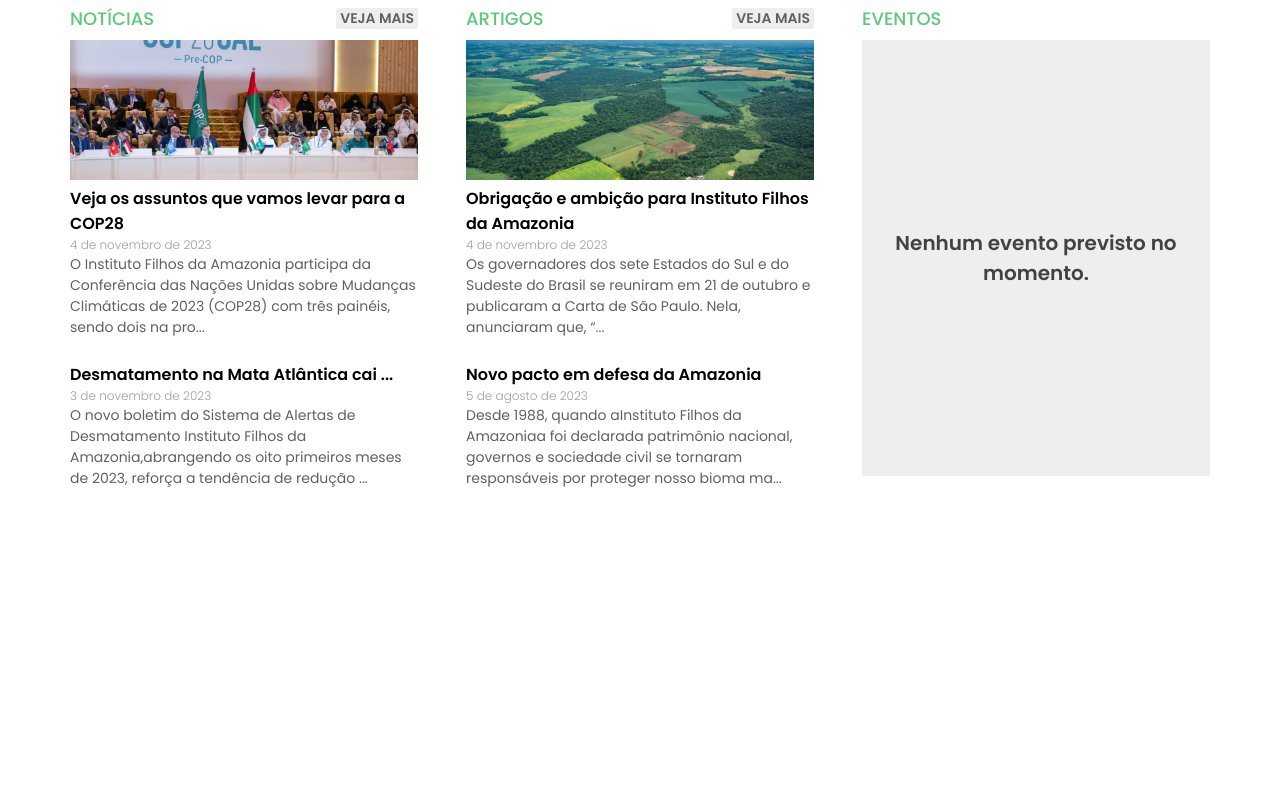
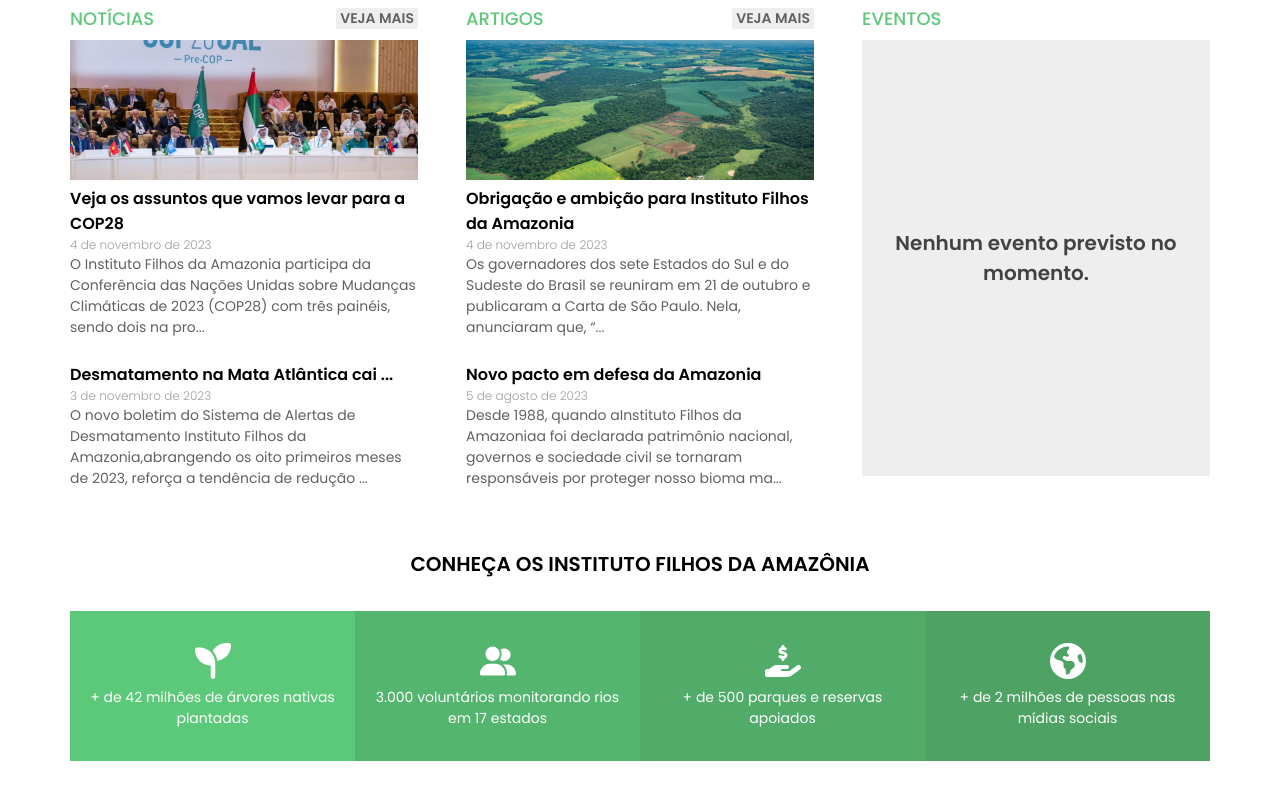
Before and after one commit to Ailson12/filhos-amazonia, a plain HTML site: page index.html in a window 1280 px wide. Shown: the part 974-1774 px from the top of the page. Before the commit the page ends 1553 px from the top, so only its background shows below. Drawn offline with Linux system fonts and the light colour scheme.

Commit message:
feat: add main features

```diff
--- a/css/components/header.css
+++ b/css/components/header.css
@@ -7,7 +7,7 @@
   text-align: center;
   object-fit: cover;
   background-position: center;
-  background-image: url('../../assets/amazon-forest.jpg');
+  background-image: url('../../assets/images/amazon-forest.jpg');
 }
 
 .header-main::before {
--- a/css/pages/index.css
+++ b/css/pages/index.css
@@ -51,7 +51,7 @@
 
 /* fique por dentro */
 
-.stay-inside>h1 {
+.title-section {
   text-align: center;
   font-size: 20px;
   font-weight: 600;
@@ -141,3 +141,52 @@
     min-width: 260px;
   }
 }
+
+.main-features-container {
+  display: grid;
+  grid-template-columns: repeat(4, 1fr)
+}
+
+.main-feature-card {
+  padding: 2rem 1rem;
+  display: flex;
+  gap: 0.5rem;
+  align-items: center;
+  flex-direction: column;
+}
+
+.main-feature-card p {
+  color: #fff;
+  text-align: center;
+  font-size: 14px;
+}
+
+.main-feature-card:nth-child(1) {
+  background-color: #5cc879;
+}
+
+.main-feature-card:nth-child(2) {
+  background-color: #54b56f;
+}
+
+
+.main-feature-card:nth-child(3) {
+  background-color: #51ac69;
+}
+
+.main-feature-card:nth-child(4) {
+  background-color: #4da264;
+}
+
+@media (max-width: 800px) {
+  .main-features-container {
+    grid-template-columns: 1fr 1fr;
+  }
+}
+
+
+@media (max-width: 500px) {
+  .main-features-container {
+    grid-template-columns: 1fr;
+  }
+}
--- a/index.html
+++ b/index.html
@@ -62,12 +62,16 @@
             principais problemas ambientais e sociais da Amazônia, notadamente
             no Estado do Amazonas.
           </p>
-          <img src="./assets/about-us.jpeg" height="400" alt="quem somos" />
+          <img
+            src="./assets/images/about-us.jpeg"
+            height="400"
+            alt="quem somos"
+          />
         </div>
       </div>
     </section>
     <section class="container stay-inside">
-      <h1>FIQUE POR DENTRO</h1>
+      <h1 class="title-section">FIQUE POR DENTRO</h1>
 
       <div class="stay-inside-container">
         <div class="stay-inside-item">
@@ -75,7 +79,7 @@
             <h2>NOTÍCIAS</h2>
             <p>VEJA MAIS</p>
           </header>
-          <img src="./assets/reuniao-cop.jpeg" alt="reuniao-cop" />
+          <img src="./assets/images/reuniao-cop.jpeg" alt="reuniao-cop" />
           <div class="stay-inside-card">
             <p class="stay-inside-card-title">
               Veja os assuntos que vamos levar para a COP28
@@ -104,7 +108,10 @@
             <h2>ARTIGOS</h2>
             <p>VEJA MAIS</p>
           </header>
-          <img src="./assets/img-obrigacao.jpeg" alt="obrigacao instituto" />
+          <img
+            src="./assets/images/img-obrigacao.jpeg"
+            alt="obrigacao instituto"
+          />
           <div class="stay-inside-card">
             <p class="stay-inside-card-title">
               Obrigação e ambição para Instituto Filhos da Amazonia
@@ -138,6 +145,47 @@
         </div>
       </div>
     </section>
+    <section class="container main-features">
+      <h1 class="title-section">CONHEÇA OS INSTITUTO FILHOS DA AMAZÔNIA</h1>
+      <div class="main-features-container">
+        <div class="main-feature-card">
+          <img
+            width="36"
+            height="36"
+            src="./assets/icons/seedling.svg"
+            alt="plantas"
+          />
+          <p>+ de 42 milhões de árvores nativas plantadas</p>
+        </div>
+        <div class="main-feature-card">
+          <img
+            width="36"
+            height="36"
+            src="./assets/icons/user-group.svg"
+            alt="voluntários"
+          />
+          <p>3.000 voluntários monitorando rios em 17 estados</p>
+        </div>
+        <div class="main-feature-card">
+          <img
+            width="36"
+            height="36"
+            src="./assets/icons/hand-holding-dollar.svg"
+            alt="reservas"
+          />
+          <p>+ de 500 parques e reservas apoiados</p>
+        </div>
+        <div class="main-feature-card">
+          <img
+            width="36"
+            height="36"
+            src="./assets/icons/earth-americas.svg"
+            alt="apoio"
+          />
+          <p>+ de 2 milhões de pessoas nas mídias sociais</p>
+        </div>
+      </div>
+    </section>
     <section class="container"></section>
   </body>
 </html>
```
Also changed, not shown: assets/icons/earth-americas.svg (added), assets/icons/hand-holding-dollar.svg (added), assets/icons/seedling.svg (added), assets/icons/user-group.svg (added), assets/images/about-us.jpeg (renamed from assets/about-us.jpeg), assets/images/amazon-forest.jpg (renamed from assets/amazon-forest.jpg), assets/images/img-obrigacao.jpeg (renamed from assets/img-obrigacao.jpeg), assets/images/reuniao-cop.jpeg (renamed from assets/reuniao-cop.jpeg).
